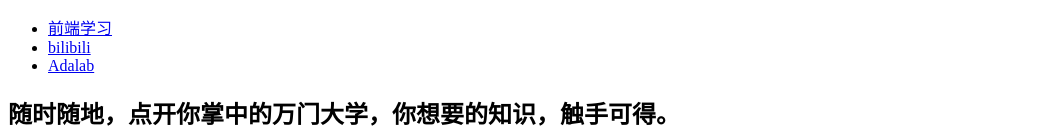
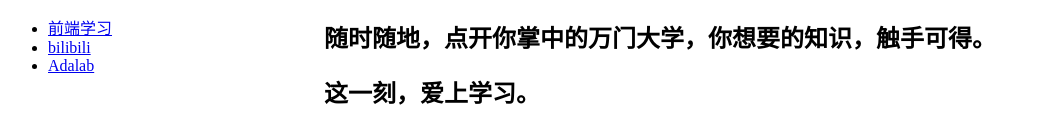
Before and after one commit to joejoewy/joejoewy.github.io, a plain HTML site: page index.html in a window 1280 px wide. Shown: the part 314-442 px from the top of the page, without its empty margins (0-1037 px from the left). Drawn offline with Linux system fonts and the light colour scheme.

Commit message:
Update style.css

```diff
--- a/style.css
+++ b/style.css
@@ -1,3 +1,18 @@
 a:hover {
     color: green;
 }
+body,main{
+    display: flex;
+}
+body{
+    flex-direction: column;
+}
+main{
+    flex: auto;
+}
+aside{
+    flex: 1;
+}
+article{
+    flex: 3;
+}
```
